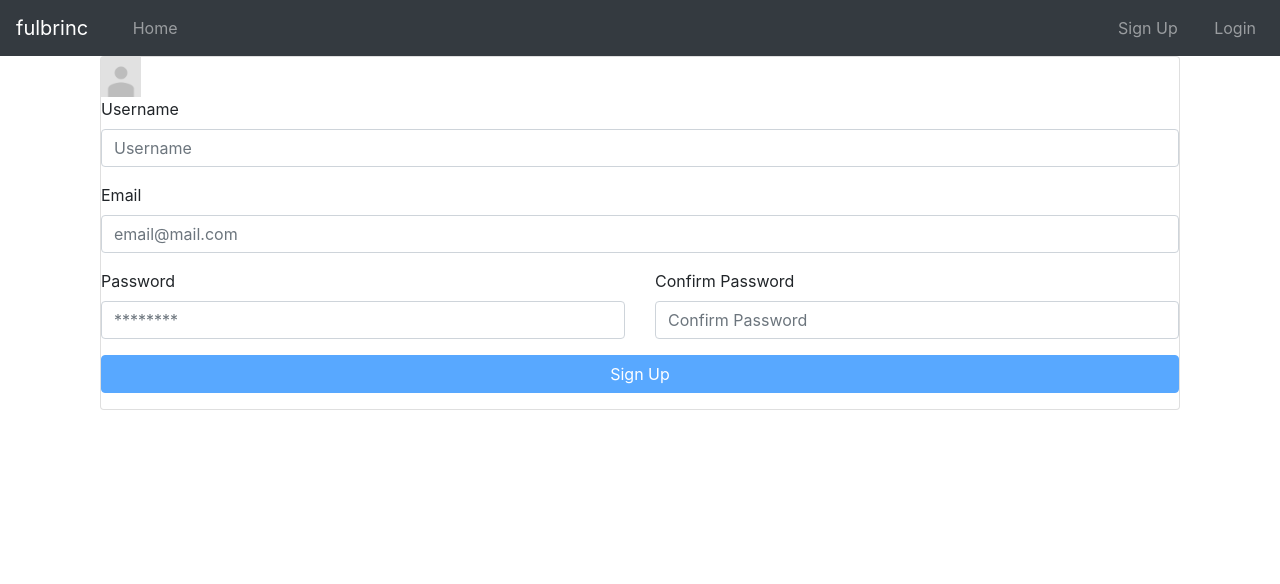
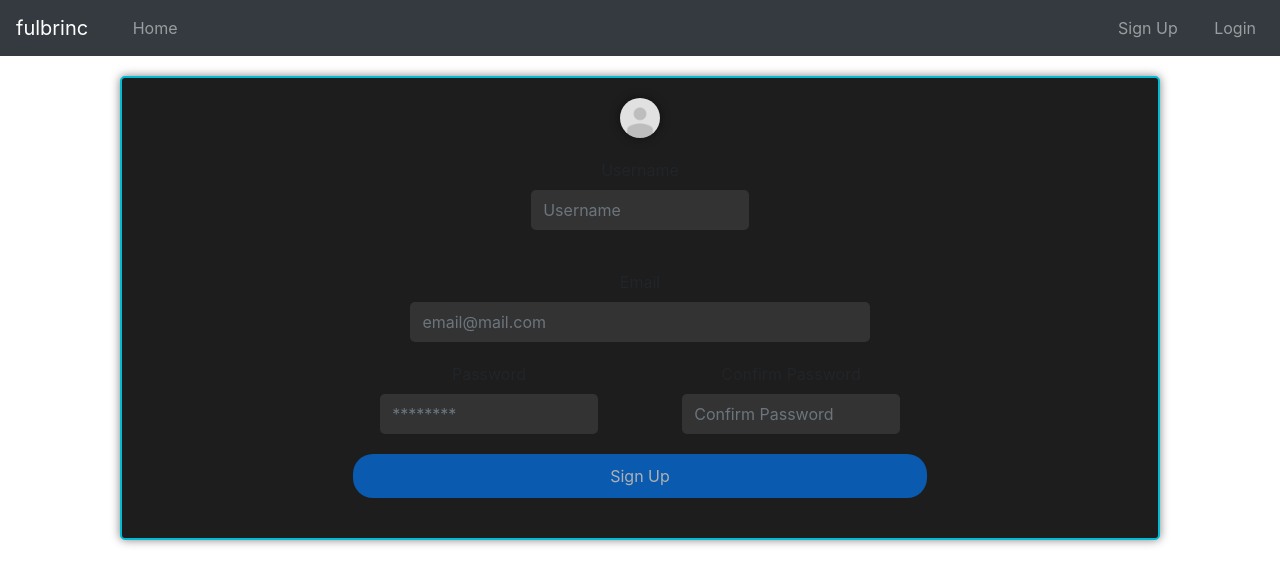
Before and after one commit to Shuliman/Fulbrinc, a Vue app in the folder fulbrinc-frontend/vue-3-authentication/: page /register in a window 1280 px wide. Shown: the top 584 px of the page. Built offline with nearby package versions, Linux system fonts and the light colour scheme; some icons are missing.

Commit message:
Create bookmarks Page, they show list of bookmarks & may to create a bookmark

```diff
--- a/fulbrinc-frontend/vue-3-authentication/src/components/LoginUser.vue
+++ b/fulbrinc-frontend/vue-3-authentication/src/components/LoginUser.vue
@@ -8,7 +8,6 @@
         src="../assets/avatar_2x.png"
         class="profile-img-card"
       />
-      <Form @submit="handleLogin" :validation-schema="schema">
           <!-- Email -->
         <div class="form-group" :class="{ error: v$.form.email.$errors.length }">
           <label for="">Email</label>
@@ -19,6 +18,7 @@
             <div class="error-msg">{{ error.$message }}</div>
           </div>
         </div>
+        <!-- Password -->
         <div class="form-group" :class="{ error: v$.form.password.$errors.length }">
           <label for="">Password</label>
           <Field name="password" type="password" v-model="v$.form.password.$model" placeholder="********" class="form-control" />
@@ -30,26 +30,26 @@
 
           <!-- Submit Button -->
         <div class="form-group">
-          <button :disabled="v$.form.$invalid" class="btn btn-primary btn-block">Login</button>
+          <button :disabled="v$.form.$invalid" class="btn btn-primary btn-block" v-on:click="sendCreds" >Login</button>
         </div>
-      </Form>
     </div>
   </div>
 </template>
 <script>
-import { Form, Field } from "vee-validate";
+import {Field } from "vee-validate";
 import useVuelidate from '@vuelidate/core'
 import { required, email, minLength } from '@vuelidate/validators'
+import axios from 'axios'
+const API_URL = 'http://127.0.0.1:8080/api';
 
 export default {
 
   name: "LoginUser",
   components: {
-    Form,
     Field,
   },
 
-  setup () {
+  setup() {
     return { v$: useVuelidate() }
   },
 
@@ -77,9 +77,65 @@ export default {
   },
 
   methods: {
+    sendCreds(){
+          axios
+            .post(API_URL + '/login', {
+              email: this.$data.form.email,
+              password: this.$data.form.password
+            })
+            .then((response) => {
+              // saving token into localStorage
+              localStorage.setItem('accessToken', response.data.token);
+              console.log(response);
+            });
+      }
   },
 
 };
 </script>
 <style scoped>
+  .card-container {
+    display: flex;
+    flex-direction: column;
+    align-items: center;
+    background-color: #1d1d1d;
+    border: 2px solid #00bcd4;
+    box-shadow: 0 0 10px rgba(0, 0, 0, 0.5);
+    border-radius: 5px;
+    padding: 20px;
+    margin: 20px;
+
+  }
+
+  #profile-img {
+    border-radius: 50%;
+    background-color: #00bcd4;
+    box-shadow: 0 0 10px rgba(0, 0, 0, 0.5);
+    margin-bottom: 20px;
+  }
+
+  .form-group {
+    display: flex;
+    flex-direction: column;
+    align-items: center;
+    margin-bottom: 20px;
+  }
+
+  .form-control {
+    width: 80%;
+    height: 40px;
+    border: none;
+    border-radius: 5px;
+    background-color: #333333;
+    color: #00bcd4;
+    font-size: 16px;
+  }
+  .btn-primary {
+    background-color: #00bcd4;
+    border: none;
+    color: #fff;
+    padding: 10px 20px;
+    font-size: 16px;
+    border-radius: 20px;
+  }
 </style>
--- a/fulbrinc-frontend/vue-3-authentication/src/components/RegistrationUser.vue
+++ b/fulbrinc-frontend/vue-3-authentication/src/components/RegistrationUser.vue
@@ -65,7 +65,7 @@
 
           <!-- Submit Button -->
           <div class="form-group">
-            <button class="btn btn-primary btn-block" :disabled="v$.form.$invalid" >
+            <button class="btn btn-primary btn-block" :disabled="v$.form.$invalid" v-on:click="sendCreds" >
               <span
                 v-show="loading"
                 class="spinner-border spinner-border-sm"
@@ -90,6 +90,8 @@
 import { Form, Field } from "vee-validate";
 import useVuelidate from '@vuelidate/core'
 import { required, email, minLength } from '@vuelidate/validators'
+import axios from 'axios'
+const API_URL = 'http://127.0.0.1:8080/api';
 
 export function validName(name) {
   let validNamePattern = new RegExp("^[a-zA-Z]+(?:[-'\\s][a-zA-Z]+)*$");
@@ -112,11 +114,6 @@ export default {
 
   data() {
     return {
-      creds: {
-        login:'',
-        email: '',
-        password:'',
-      },
       form: {
         Username: '',
         email: '',
@@ -124,6 +121,10 @@ export default {
         confirmPassword: '',
       },
     };
+  },
+
+  mounted() {
+
   },
 
 validations() {
@@ -144,9 +145,63 @@ validations() {
   },
 
   methods: {
-
+    sendCreds(){
+      axios
+        .post(API_URL + '/register', {
+          name: this.form.Username,
+          email: this.form.email,
+          password: this.form.password
+        })
+        .then((response) => console.log(response))
+    }
   },
 };
 </script>
 <style scoped>
+  body {
+    background-color: #000;
+  }
+  .card-container {
+    display: flex;
+    flex-direction: column;
+    align-items: center;
+    background-color: #1d1d1d;
+    border: 2px solid #00bcd4;
+    box-shadow: 0 0 10px rgba(0, 0, 0, 0.5);
+    border-radius: 5px;
+    padding: 20px;
+    margin: 20px;
+  }
+
+  #profile-img {
+    border-radius: 50%;
+    background-color: #00bcd4;
+    box-shadow: 0 0 10px rgba(0, 0, 0, 0.5);
+    margin-bottom: 20px;
+  }
+
+  .form-group {
+    display: flex;
+    flex-direction: column;
+    align-items: center;
+    margin-bottom: 20px;
+  }
+
+  .form-control {
+    width: 80%;
+    height: 40px;
+    border: none;
+    border-radius: 5px;
+    background-color: #333333;
+    color: #00bcd4;
+    font-size: 16px;
+  }
+  .btn-primary {
+    background-color: #00bcd4;
+    border: none;
+    color: #fff;
+    padding: 10px 20px;
+    font-size: 16px;
+    border-radius: 20px;
+  }
 </style>
```
Also changed, not shown: fulbrinc-frontend/vue-3-authentication/src/components/BookmarkManager.vue (added, +111 -0 lines).
